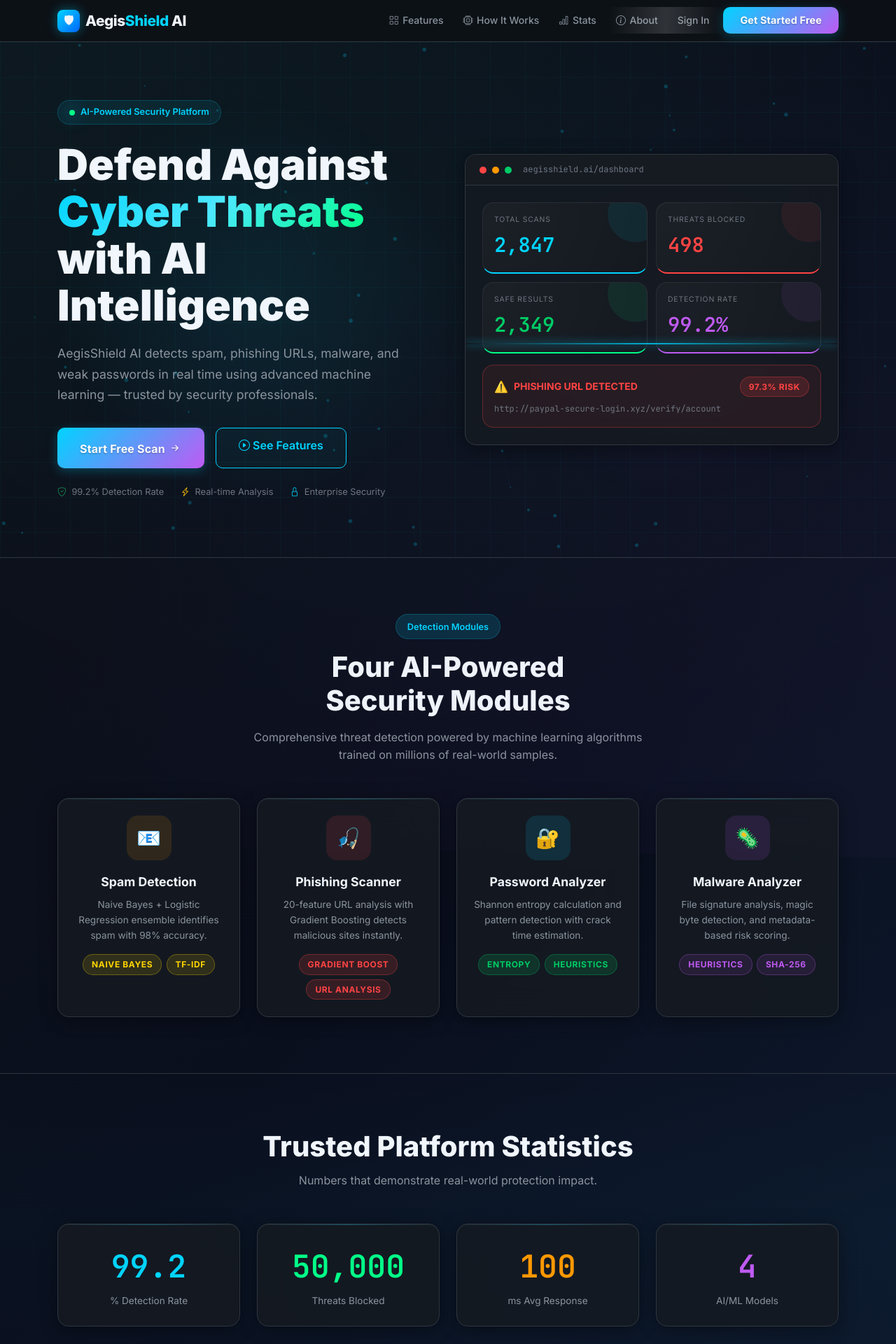
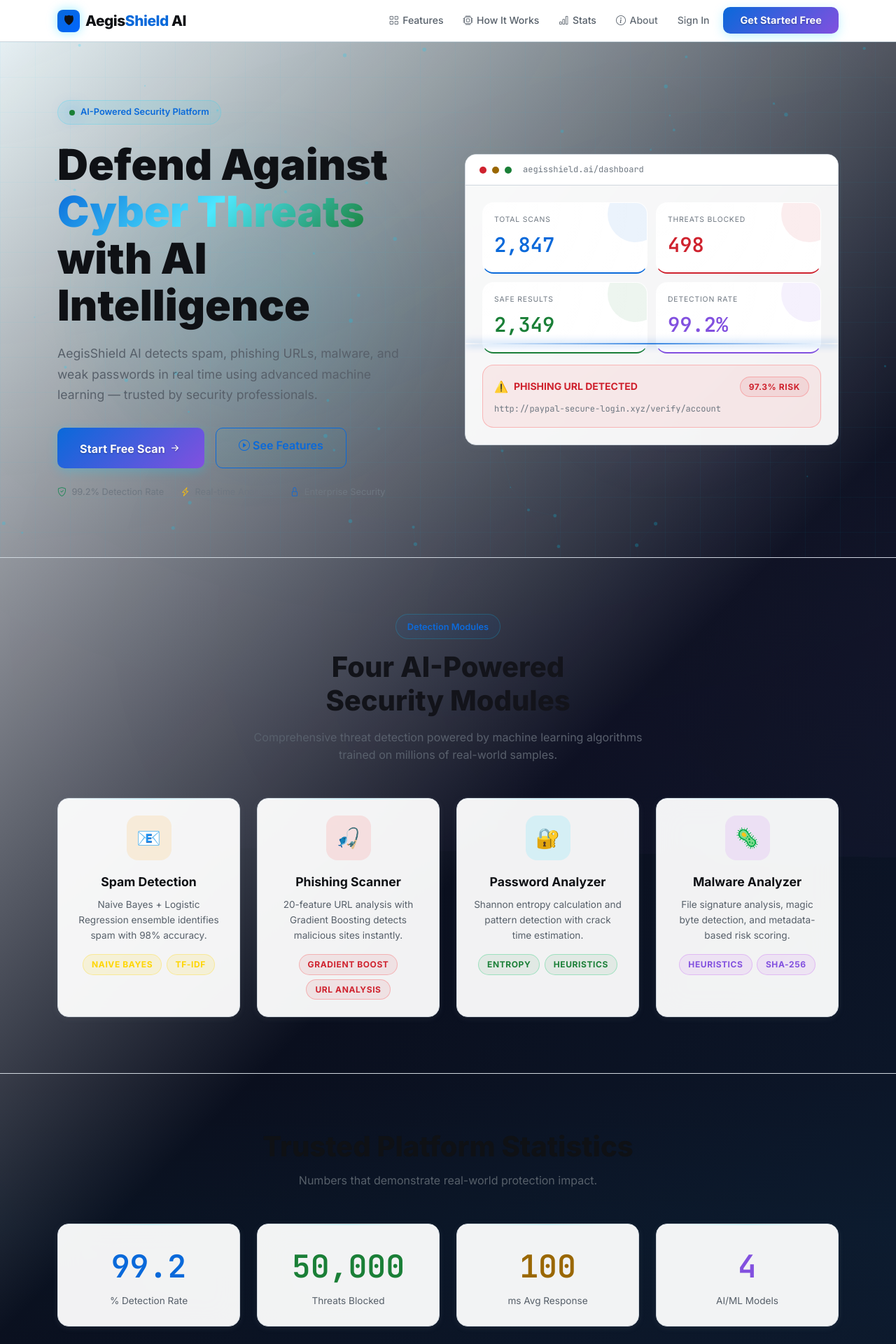
Before and after one commit to 251801390006-blip/aegisshield-ai, a Flask app: page / in a window 1280 px wide. Shown: the top 1920 px of the page at 70% size. Run offline with Flask 3, Linux system fonts and the light colour scheme.

Commit message:
Convert entire application design system to complete white day mode (light theme)

```diff
--- a/static/css/main.css
+++ b/static/css/main.css
@@ -7,35 +7,35 @@
 
 /* ── CSS Variables ──────────────────────────────────────────── */
 :root {
-  --bg-primary: #0d1117;
-  --bg-secondary: #161b22;
-  --bg-tertiary: #1c2128;
-  --bg-card: rgba(22, 27, 34, 0.85);
-  --bg-glass: rgba(13, 17, 23, 0.7);
+  --bg-primary: #f6f8fa;
+  --bg-secondary: #ffffff;
+  --bg-tertiary: #f0f2f5;
+  --bg-card: rgba(255, 255, 255, 0.95);
+  --bg-glass: rgba(255, 255, 255, 0.85);
 
-  --neon-blue: #00d4ff;
-  --neon-blue-dim: rgba(0, 212, 255, 0.15);
-  --neon-blue-glow: rgba(0, 212, 255, 0.4);
-  --neon-green: #00ff87;
-  --neon-purple: #bf5af2;
-  --neon-pink: #ff375f;
+  --neon-blue: #0969da;
+  --neon-blue-dim: rgba(9, 105, 218, 0.08);
+  --neon-blue-glow: rgba(9, 105, 218, 0.2);
+  --neon-green: #1a7f37;
+  --neon-purple: #8250df;
+  --neon-pink: #cf222e;
 
-  --text-primary: #e6edf3;
-  --text-secondary: #8b949e;
-  --text-muted: #6e7681;
-  --text-bright: #f0f6fc;
+  --text-primary: #24292f;
+  --text-secondary: #57606a;
+  --text-muted: #6e7781;
+  --text-bright: #0f1115;
 
-  --border-color: #30363d;
-  --border-bright: #484f58;
+  --border-color: #d0d7de;
+  --border-bright: #8c959f;
 
-  --danger: #ff4444;
-  --danger-dim: rgba(255, 68, 68, 0.15);
-  --warning: #ff9800;
-  --warning-dim: rgba(255, 152, 0, 0.15);
-  --success: #00cc66;
-  --success-dim: rgba(0, 204, 102, 0.15);
-  --info: #00d4ff;
-  --info-dim: rgba(0, 212, 255, 0.15);
+  --danger: #cf222e;
+  --danger-dim: rgba(207, 34, 46, 0.08);
+  --warning: #9a6700;
+  --warning-dim: rgba(154, 103, 0, 0.08);
+  --success: #1a7f37;
+  --success-dim: rgba(26, 127, 55, 0.08);
+  --info: #0969da;
+  --info-dim: rgba(9, 105, 218, 0.08);
 
   --font-sans: 'Inter', system-ui, -apple-system, sans-serif;
   --font-mono: 'JetBrains Mono', 'Fira Code', monospace;
@@ -45,11 +45,11 @@
   --radius-lg: 16px;
   --radius-xl: 24px;
 
-  --shadow-glow-blue: 0 0 20px rgba(0, 212, 255, 0.25), 0 0 60px rgba(0, 212, 255, 0.1);
-  --shadow-glow-green: 0 0 20px rgba(0, 255, 135, 0.25);
-  --shadow-glow-red: 0 0 20px rgba(255, 68, 68, 0.3);
-  --shadow-card: 0 4px 24px rgba(0, 0, 0, 0.4), 0 1px 0 rgba(255,255,255,0.05) inset;
-  --shadow-deep: 0 20px 60px rgba(0, 0, 0, 0.6);
+  --shadow-glow-blue: 0 0 15px rgba(9, 105, 218, 0.15);
+  --shadow-glow-green: 0 0 15px rgba(26, 127, 55, 0.15);
+  --shadow-glow-red: 0 0 15px rgba(207, 34, 46, 0.15);
+  --shadow-card: 0 2px 10px rgba(140, 149, 159, 0.12), 0 1px 0 rgba(255,255,255,1) inset;
+  --shadow-deep: 0 10px 30px rgba(140, 149, 159, 0.18);
 
   --transition: 0.2s cubic-bezier(0.4, 0, 0.2, 1);
   --transition-slow: 0.4s cubic-bezier(0.4, 0, 0.2, 1);
@@ -233,7 +233,7 @@
 
 /* ── Navigation ──────────────────────────────────────────────── */
 .navbar-aegis {
-  background: rgba(13, 17, 23, 0.95) !important;
+  background: var(--bg-secondary) !important;
   backdrop-filter: blur(20px);
   border-bottom: 1px solid var(--border-color);
   padding: 0.75rem 0;
--- a/templates/dashboard/index.html
+++ b/templates/dashboard/index.html
@@ -186,7 +186,7 @@
     datasets: [{
       data: [stats.spam || 1, stats.phishing || 1, stats.password || 1, stats.malware || 1],
       backgroundColor: ['rgba(255,152,0,0.8)','rgba(255,68,68,0.8)','rgba(0,212,255,0.8)','rgba(191,90,242,0.8)'],
-      borderColor: ['#0d1117'],
+      borderColor: ['#ffffff'],
       borderWidth: 3,
     }]
   },
```
